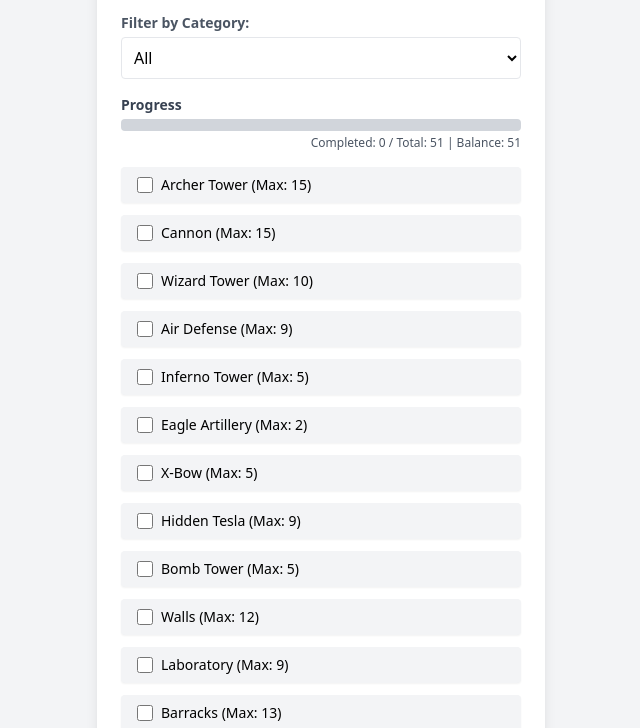
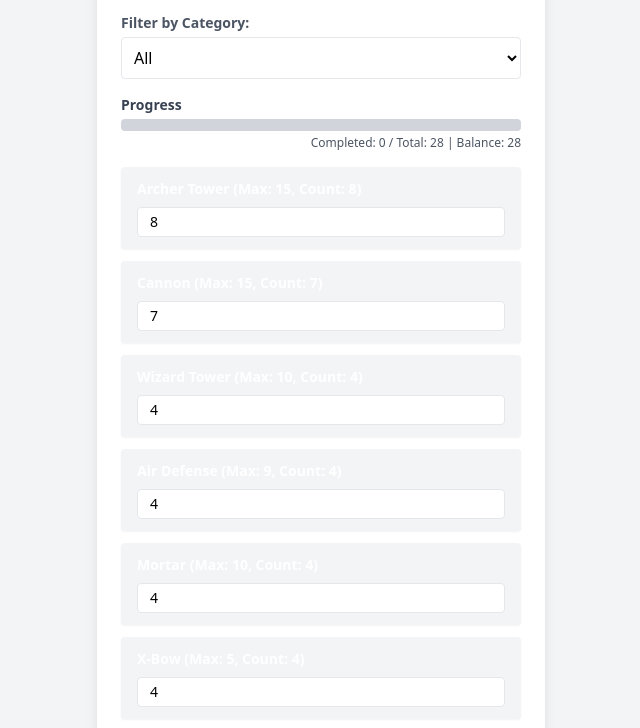
Before and after one commit to delta-abbas/COC-tracker, a plain HTML site: page index.html in a window 1280 px wide. Shown: the part 71-799 px from the top of the page, without its empty margins (319-959 px from the left). Drawn offline with nearby package versions, Linux system fonts and the light colour scheme.

Commit message:
Update index.html

```diff
--- a/index.html
+++ b/index.html
@@ -21,7 +21,8 @@
       <select id="filter" class="w-full p-2 border rounded bg-white dark:bg-gray-700 dark:text-white">
         <option value="all">All</option>
         <option value="defense">Defense</option>
-        <option value="army">Army (Troops + Spells)</option>
+        <option value="traps">Traps</option>
+        <option value="army">Army</option>
         <option value="heroes">Heroes</option>
         <option value="resources">Resources</option>
       </select>
@@ -47,69 +48,42 @@
   <script>
     const upgrades = [
       // Defense
-      { name: "Archer Tower", category: "defense", max: 15 },
-      { name: "Cannon", category: "defense", max: 15 },
-      { name: "Wizard Tower", category: "defense", max: 10 },
-      { name: "Air Defense", category: "defense", max: 9 },
-      { name: "Inferno Tower", category: "defense", max: 5 },
-      { name: "Eagle Artillery", category: "defense", max: 2 },
-      { name: "X-Bow", category: "defense", max: 5 },
-      { name: "Hidden Tesla", category: "defense", max: 9 },
-      { name: "Bomb Tower", category: "defense", max: 5 },
-      { name: "Walls", category: "defense", max: 12 },
+      { name: "Archer Tower", max: 15, count: 8, category: "defense" },
+      { name: "Cannon", max: 15, count: 7, category: "defense" },
+      { name: "Wizard Tower", max: 10, count: 4, category: "defense" },
+      { name: "Air Defense", max: 9, count: 4, category: "defense" },
+      { name: "Mortar", max: 10, count: 4, category: "defense" },
+      { name: "X-Bow", max: 5, count: 4, category: "defense" },
+      { name: "Hidden Tesla", max: 9, count: 4, category: "defense" },
+      { name: "Bomb Tower", max: 5, count: 2, category: "defense" },
+      { name: "Inferno Tower", max: 5, count: 2, category: "defense" },
+      { name: "Eagle Artillery", max: 2, count: 1, category: "defense" },
+      { name: "Air Sweeper", max: 6, count: 2, category: "defense" },
+      { name: "Walls", max: 12, count: 300, category: "defense" },
 
-      // Army: Buildings
-      { name: "Laboratory", category: "army", max: 9 },
-      { name: "Barracks", category: "army", max: 13 },
-      { name: "Dark Barracks", category: "army", max: 7 },
-      { name: "Army Camp", category: "army", max: 9 },
-      { name: "Spell Factory", category: "army", max: 5 },
-      { name: "Dark Spell Factory", category: "army", max: 5 },
+      // Traps
+      { name: "Bomb", max: 7, count: 6, category: "traps" },
+      { name: "Giant Bomb", max: 4, count: 5, category: "traps" },
+      { name: "Spring Trap", max: 5, count: 6, category: "traps" },
+      { name: "Air Bomb", max: 5, count: 5, category: "traps" },
+      { name: "Seeking Air Mine", max: 3, count: 4, category: "traps" },
+      { name: "Skeleton Trap", max: 3, count: 3, category: "traps" },
 
-      // Army: Troops
-      { name: "Barbarian", category: "army", max: 8 },
-      { name: "Archer", category: "army", max: 8 },
-      { name: "Giant", category: "army", max: 8 },
-      { name: "Goblin", category: "army", max: 7 },
-      { name: "Wall Breaker", category: "army", max: 7 },
-      { name: "Balloon", category: "army", max: 7 },
-      { name: "Wizard", category: "army", max: 8 },
-      { name: "Healer", category: "army", max: 5 },
-      { name: "Dragon", category: "army", max: 6 },
-      { name: "P.E.K.K.A", category: "army", max: 7 },
-      { name: "Baby Dragon", category: "army", max: 6 },
-      { name: "Miner", category: "army", max: 5 },
-      { name: "Electro Dragon", category: "army", max: 2 },
-
-      // Army: Dark Troops
-      { name: "Minion", category: "army", max: 7 },
-      { name: "Hog Rider", category: "army", max: 7 },
-      { name: "Valkyrie", category: "army", max: 6 },
-      { name: "Golem", category: "army", max: 8 },
-      { name: "Witch", category: "army", max: 4 },
-      { name: "Lava Hound", category: "army", max: 5 },
-      { name: "Bowler", category: "army", max: 3 },
-
-      // Spells
-      { name: "Lightning Spell", category: "army", max: 7 },
-      { name: "Healing Spell", category: "army", max: 7 },
-      { name: "Rage Spell", category: "army", max: 5 },
-      { name: "Jump Spell", category: "army", max: 3 },
-      { name: "Freeze Spell", category: "army", max: 6 },
-      { name: "Clone Spell", category: "army", max: 5 },
-      { name: "Poison Spell", category: "army", max: 5 },
-      { name: "Earthquake Spell", category: "army", max: 5 },
-      { name: "Haste Spell", category: "army", max: 5 },
-      { name: "Skeleton Spell", category: "army", max: 4 },
-      { name: "Bat Spell", category: "army", max: 4 },
+      // Army
+      { name: "Barracks", max: 13, count: 4, category: "army" },
+      { name: "Dark Barracks", max: 7, count: 1, category: "army" },
+      { name: "Army Camp", max: 9, count: 4, category: "army" },
+      { name: "Laboratory", max: 9, count: 1, category: "army" },
+      { name: "Spell Factory", max: 5, count: 1, category: "army" },
+      { name: "Dark Spell Factory", max: 5, count: 1, category: "army" },
 
       // Heroes
-      { name: "Barbarian King", category: "heroes", max: 50 },
-      { name: "Archer Queen", category: "heroes", max: 50 },
-      { name: "Grand Warden", category: "heroes", max: 20 },
+      { name: "Barbarian King", max: 50, count: 1, category: "heroes" },
+      { name: "Archer Queen", max: 50, count: 1, category: "heroes" },
+      { name: "Grand Warden", max: 20, count: 1, category: "heroes" },
 
       // Resources
-      { name: "Clan Castle", category: "resources", max: 7 },
+      { name: "Clan Castle", max: 7, count: 1, category: "resources" }
     ];
 
     const listContainer = document.getElementById("upgradeList");
@@ -119,7 +93,7 @@
     const progressBar = document.getElementById("progressBar");
     const filter = document.getElementById("filter");
 
-    let completedSet = new Set(JSON.parse(localStorage.getItem("th11_completed") || "[]"));
+    let upgradeLeft = JSON.parse(localStorage.getItem("th11_tracker_v2") || "{}");
 
     function renderList(category = "all") {
       listContainer.innerHTML = "";
@@ -127,27 +101,26 @@
       filtered.forEach((item, idx) => {
         const fullIdx = upgrades.indexOf(item);
         const li = document.createElement("li");
-        li.className = "flex items-center justify-between px-4 py-2 bg-gray-100 dark:bg-gray-700 rounded shadow-sm";
-        const label = document.createElement("label");
-        label.className = "flex items-center space-x-2 text-sm dark:text-white";
-        const checkbox = document.createElement("input");
-        checkbox.type = "checkbox";
-        checkbox.checked = completedSet.has(fullIdx);
-        checkbox.className = "form-checkbox h-4 w-4 text-purple-600";
-        checkbox.addEventListener("change", () => {
-          if (checkbox.checked) {
-            completedSet.add(fullIdx);
-          } else {
-            completedSet.delete(fullIdx);
-          }
-          localStorage.setItem("th11_completed", JSON.stringify([...completedSet]));
+        li.className = "px-4 py-3 bg-gray-100 dark:bg-gray-700 rounded shadow-sm text-sm flex flex-col space-y-2";
+
+        const label = document.createElement("div");
+        label.className = "text-white font-semibold dark:text-white";
+        label.textContent = `${item.name} (Max: ${item.max}, Count: ${item.count})`;
+
+        const input = document.createElement("input");
+        input.type = "number";
+        input.min = 0;
+        input.max = item.count;
+        input.value = upgradeLeft[fullIdx] !== undefined ? upgradeLeft[fullIdx] : item.count;
+        input.className = "w-full px-3 py-1 rounded border text-black";
+        input.addEventListener("change", () => {
+          upgradeLeft[fullIdx] = parseInt(input.value);
+          localStorage.setItem("th11_tracker_v2", JSON.stringify(upgradeLeft));
           updateStats();
         });
-        const span = document.createElement("span");
-        span.textContent = `${item.name} (Max: ${item.max})`;
-        label.appendChild(checkbox);
-        label.appendChild(span);
+
         li.appendChild(label);
+        li.appendChild(input);
         listContainer.appendChild(li);
       });
       updateStats();
@@ -155,7 +128,11 @@
 
     function updateStats() {
       const total = upgrades.length;
-      const completed = completedSet.size;
+      let completed = 0;
+      for (let i = 0; i < upgrades.length; i++) {
+        const left = upgradeLeft[i] !== undefined ? upgradeLeft[i] : upgrades[i].count;
+        if (left === 0) completed++;
+      }
       const balance = total - completed;
       const percent = (completed / total) * 100;
       completedEl.textContent = completed;
@@ -175,7 +152,7 @@
       document.body.classList.toggle("dark");
     });
 
-    renderList(); // Initial
+    renderList(); // Initial render
   </script>
 </body>
 </html>
```
